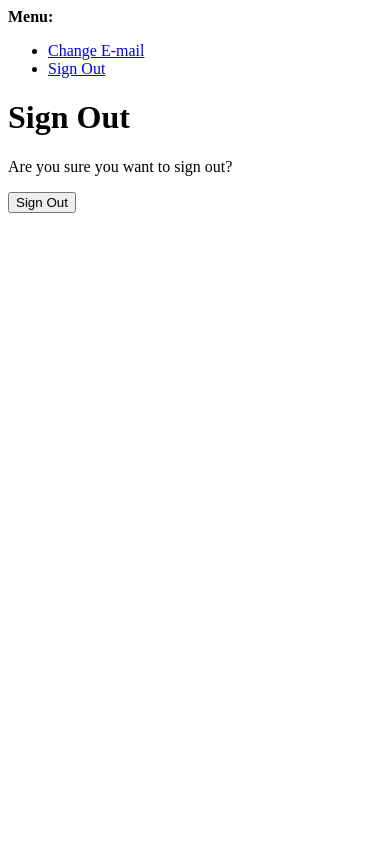
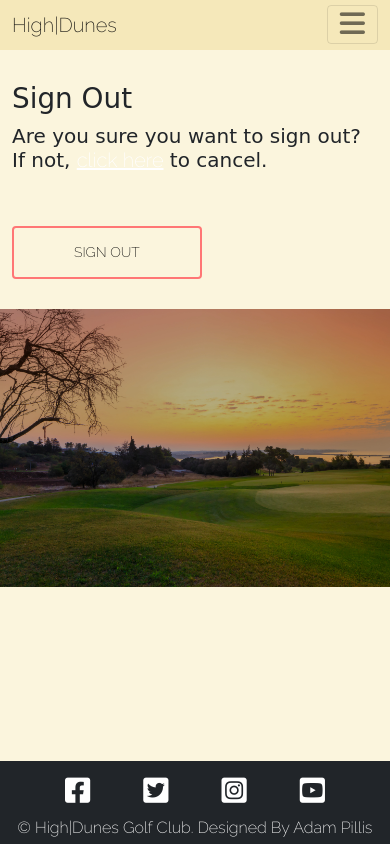
Before and after one commit to AdamPillis/HighDunes, a Django app: page /accounts/logout/ in a window 390 px wide. Run offline with Django 3.2, Linux system fonts and the light colour scheme; the visitor is signed in with stand-in values (Sample User, id 1); some web fonts are replaced.

Commit message:
Add: style to accounts.logout.html

```diff
--- a/templates/account/login.html
+++ b/templates/account/login.html
@@ -9,7 +9,7 @@
     <div class="row">
         <div class="col-md-8 mt-3 offset-md-2">
 
-            <h3>{% trans "Sign In" %}</h3>
+            <h1>{% trans "Sign In" %}</h1>
 
             <p>{% blocktrans %}Welcome back to the code|star blog.
               To leave a comment or like a post, please log in. If you
--- a/templates/account/logout.html
+++ b/templates/account/logout.html
@@ -1,21 +1,39 @@
-{% extends "account/base.html" %}
+{% extends "base.html" %}
 
 {% load i18n %}
 
 {% block head_title %}{% trans "Sign Out" %}{% endblock %}
 
 {% block content %}
+<div class="container login-div">
+  <div class="row">
+    <div class="col-md-8 mt-3 offset-md-2">
+
       <h1>{% trans "Sign Out" %}</h1>
 
-<p>{% trans 'Are you sure you want to sign out?' %}</p>
+      <h5>{% trans 'Are you sure you want to sign out?' %}
+        <br>
+        If not, <a class="link" href="{% url 'home' %}">click here</a> to cancel.
+      </h5>
+
+    </div>
+  </div>
+  <div class="row">
+    <div class="col-md-8 mt-3 offset-md-2">
 
       <form method="post" action="{% url 'account_logout' %}">
         {% csrf_token %}
         {% if redirect_field_value %}
         <input type="hidden" name="{{ redirect_field_name }}" value="{{ redirect_field_value }}"/>
         {% endif %}
-  <button type="submit">{% trans 'Sign Out' %}</button>
+        <button class="btn btn-hover right" type="submit">{% trans 'Sign Out' %}</button>
+
       </form>
-
+    </div>
+  </div>
+</div>
+<div class="col-lg-12 account-img">
+  <img src="/static/images/account-login-img.jpg" alt="Golf Dunes and hills" class="profile-img">
+</div>
 
 {% endblock %}
--- a/templates/view_bookings.html
+++ b/templates/view_bookings.html
@@ -26,7 +26,6 @@
         </div>
     </div>
 </div>
-
 <a class="text-decoration-none" href="{% url 'add-booking' %}">
     <button class="btn btn-hover mx-auto">New Booking</button>
 </a>
@@ -35,6 +34,7 @@
         <div class="col-12 mt-3 left">
             <div class="row">
                 {% for booking in bookings %}
+
                 <div class="col-md-10 mx-auto">
                     <div class="card mb-sm-4">
                         <div class="card-body">
```
Also changed, not shown: templates/view_profile.html (+7 -3 lines). Lines whose indentation alone changed are shown as unchanged.
